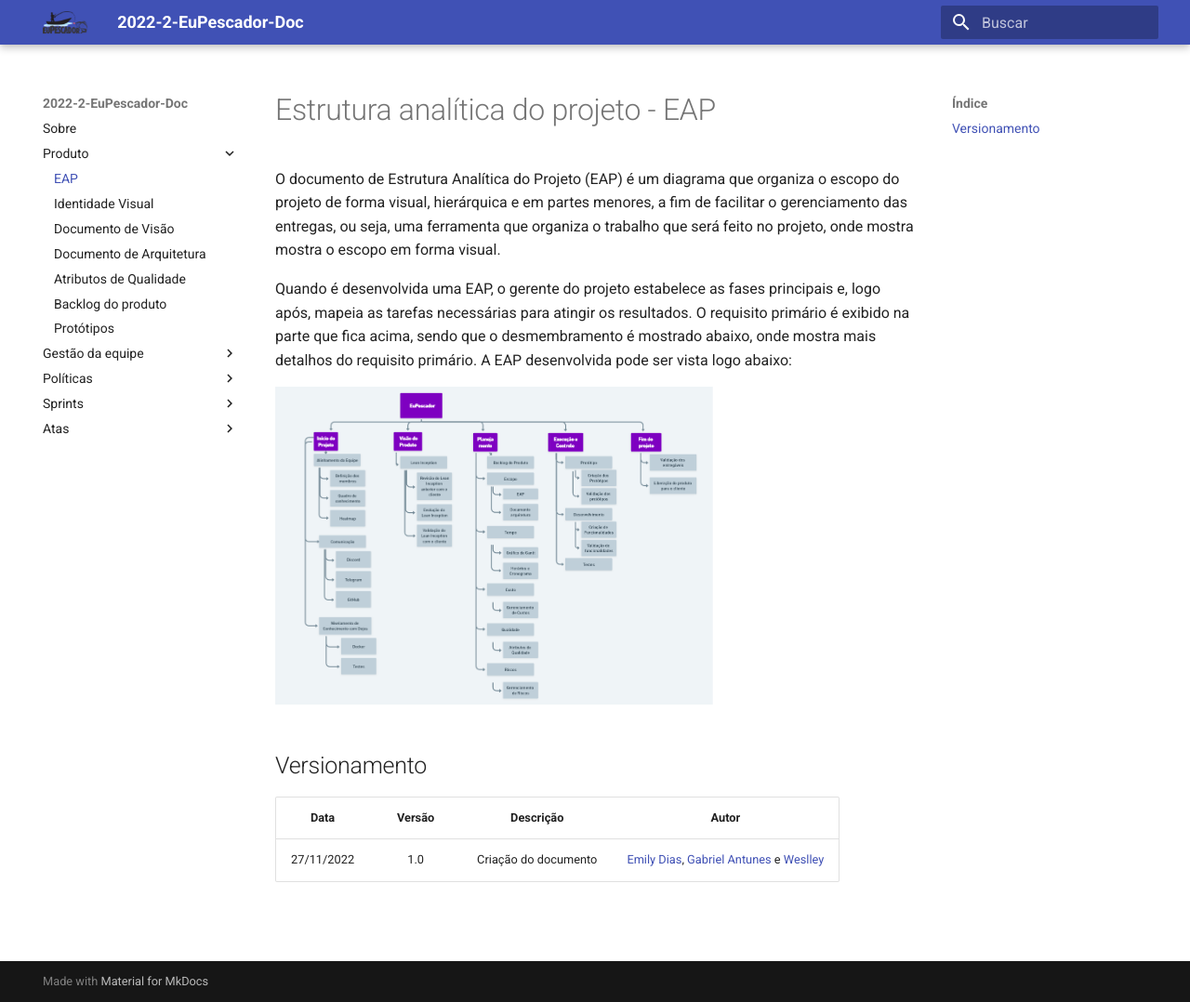
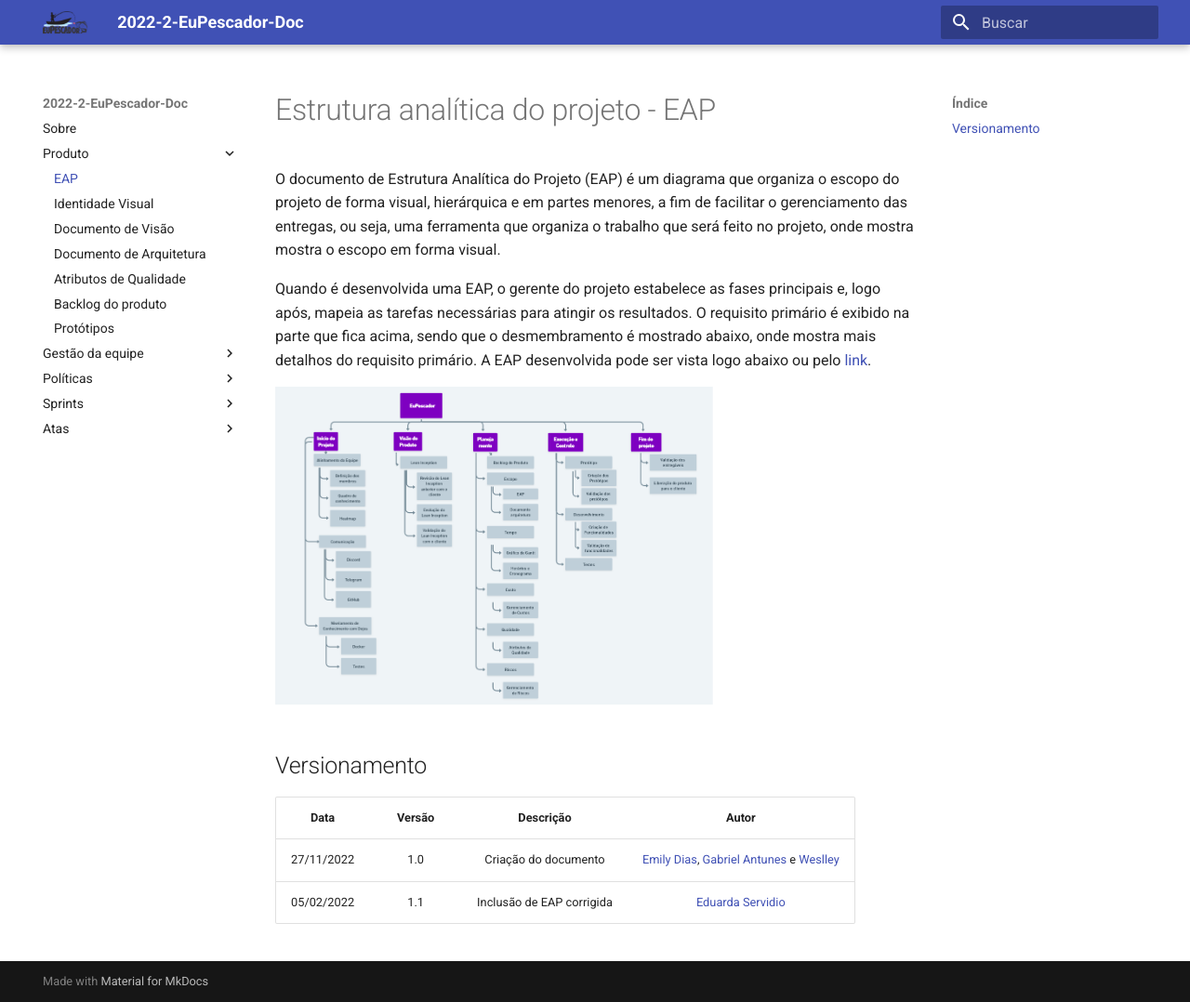
Before and after one commit to fga-eps-mds/2022-2-EuPescador-Doc, an MkDocs documentation site: the page built from docs/produto/eap.md, in a window 1280 px wide and 1078 px high. Shown: the whole window at 93% size. Built offline with MkDocs 1.6.1 and Material for MkDocs 9.7.7, drawn with Linux system fonts in a browser that asks for light colours; nearby versions of some CDN libraries.

Commit message:
Inclusão de Link para a EAP

```diff
--- a/docs/produto/eap.md
+++ b/docs/produto/eap.md
@@ -2,7 +2,7 @@
 
 O documento de Estrutura Analítica do Projeto (EAP) é um diagrama que organiza o escopo do projeto de forma visual, hierárquica e em partes menores, a fim de facilitar o gerenciamento das entregas, ou seja, uma ferramenta que organiza o trabalho que será feito no projeto, onde mostra mostra o escopo em forma visual.
 
-Quando é desenvolvida uma EAP, o gerente do projeto estabelece as fases principais e, logo após, mapeia as tarefas necessárias para atingir os resultados. O requisito primário é exibido na parte que fica acima, sendo que o desmembramento é mostrado abaixo, onde mostra mais detalhos do requisito primário. A EAP desenvolvida pode ser vista logo abaixo:
+Quando é desenvolvida uma EAP, o gerente do projeto estabelece as fases principais e, logo após, mapeia as tarefas necessárias para atingir os resultados. O requisito primário é exibido na parte que fica acima, sendo que o desmembramento é mostrado abaixo, onde mostra mais detalhos do requisito primário. A EAP desenvolvida pode ser vista logo abaixo ou pelo <a href="https://whimsical.com/eap-Btqm6VqaSuXa4VX4YxReMz">link</a>.
 
 [![EAP][2]][1]
 
@@ -14,3 +14,4 @@ Quando é desenvolvida uma EAP, o gerente do projeto estabelece as fases princip
 |    Data    | Versão |      Descrição       |                                                               Autor                                                               |
 | :--------: | :----: | :------------------: | :-------------------------------------------------------------------------------------------------------------------------------: |
 | 27/11/2022 |  1.0   | Criação do documento | [Emily Dias](https://github.com/emysdias), [Gabriel Antunes](https://github.com/flyerjohn) e [Weslley](https://github.com/weslley17w) |
+| 05/02/2022 |  1.1   | Inclusão de EAP corrigida | [Eduarda Servidio](https://github.com/ServidioEC)|
```
